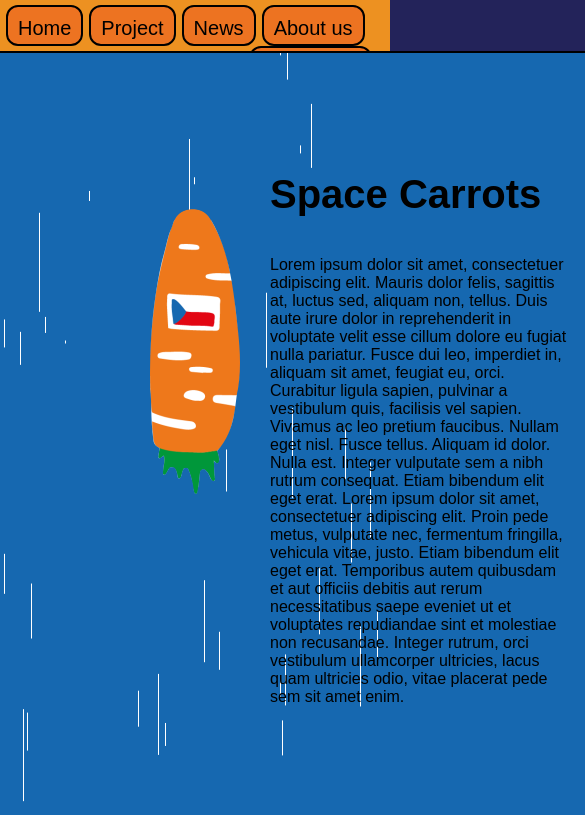
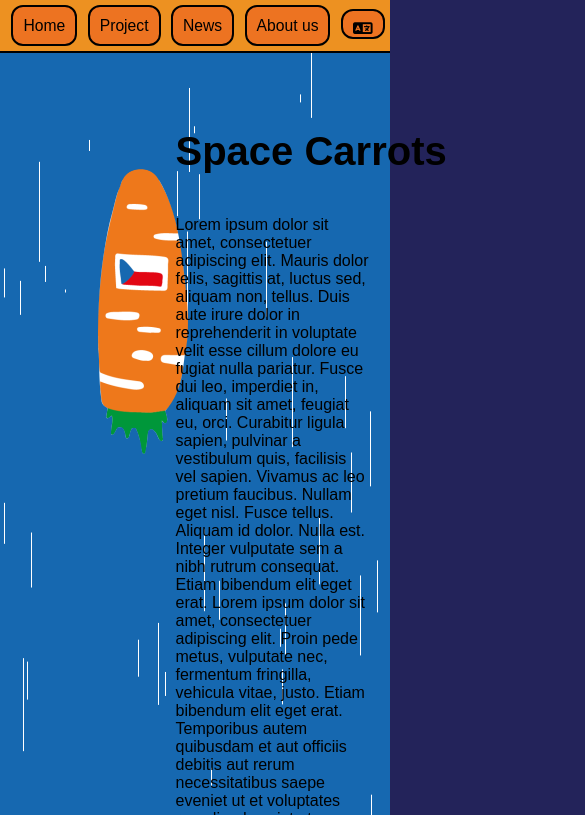
Before and after one commit to B1azA/space-carrots, a plain HTML site: page index.html in a window 390 px wide. Shown: the top 815 px of the page, 585 px wide, since content can reach past the window. Drawn offline with Linux system fonts and the light colour scheme; a web font is replaced by a local one.

Commit message:
mobile optimisation

```diff
--- a/index.html
+++ b/index.html
@@ -4,12 +4,14 @@
 		<meta charset="UTF-8" />
 		<meta http-equiv="X-UA-Compatible" content="IE=edge" />
 		<meta name="viewport" content="width=device-width, initial-scale=1.0" />
+		<meta name="viewport" content="minimum-scale=1">
 		<link rel="stylesheet" href="style.css" />
 
 		<link rel="preconnect" href="https://fonts.googleapis.com">
 		<link rel="preconnect" href="https://fonts.gstatic.com" crossorigin>
 		<link rel="icon" href="images/Logo_SC.ico">
 		<link href="https://fonts.googleapis.com/css2?family=Finlandica:ital,wght@1,500&display=swap" rel="stylesheet">
+		<script src="https://kit.fontawesome.com/2695b1b3df.js" crossorigin="anonymous"></script>
 
 		<title>Space Carrots</title>
 	</head>
@@ -20,7 +22,7 @@
 			<button id="project_btn">Project</button>
 			<button id="news_btn">News</button>
 			<button id="about_btn">About us</button>
-			<button id="language_btn">Language</button>
+			<button id="language_btn"><i class="fa-solid fa-language"></i></button>
 		</div>
 
 		<section id="home">
--- a/index.js
+++ b/index.js
@@ -33,9 +33,9 @@ about_btn.onclick = function() {
 
 let language_menu = document.createElement("language_menu");
 
-language_btn.onclick = function() {
-    document.appendChild(language_menu);
-}
+// language_btn.onclick = function() {
+//     document.appendChild(language_menu);
+// }
 
 function stars() {
     let count = 75;
--- a/style.css
+++ b/style.css
@@ -10,10 +10,11 @@ body {
 }
 
 :root {
-    --menu-height: 6vh;
-    --menu-min-height: 50px;
-    --home-min-height: 250px;
-    --min-width: 600px;
+    --menu-height: 6%;
+    --menu-min-height: 0;
+    --home-min-height: 0;
+    --min-width: 100vw;
+    --width: 100%;
     --space-color: rgb(22, 104, 176);
     --background-color: rgb(35, 35, 90);
 }
@@ -21,12 +22,12 @@ body {
 #menu {
     position: fixed;
     top: 0;
-    width: 100vw;
+    width: var(--width);
     height: var(--menu-height);
-    min-height: var(--menu-min-height);
+    min-height: 0;
     background-color: rgb(237, 145, 33);
     overflow: hidden;
-    z-index: 999;
+    z-index: 100;
     border-bottom: 2px solid black;
     text-align: center;
     /* border-radius: 12px; */
@@ -34,13 +35,12 @@ body {
 
 #menu button {
     position: relative;
-    float: left;
     color: #000000;
     text-align: center;
     padding: 10px;
     margin-left: 6px;
     text-decoration: none;
-    font-size: 20px;
+    font-size: 98%;
     border: 2px solid black;
     background-color: rgb(237, 115, 33);
     border-radius: 12px;
@@ -53,17 +53,19 @@ body {
 }
 
 #menu #language_btn {
-    float: right;
-    padding-right: 20px;
-    margin-left: 0px;
-    margin-right: 18px;
+    position: relative;
+    padding: 10;
+    line-height: 100%;
+    right: 0;
+    height: 60%;
+    top: 15%;
 }
 
 #home {
     position: relative;
     top: var(--menu-height);
-    width: 100vw;
-    height: 94vh;
+    width: var(--width);
+    height: 100vh;
     min-height: var(--home-min-height);
     min-width: var(--min-width);
     background-color: var(--space-color);
@@ -137,7 +139,7 @@ section {
 #project {
     position: relative;
     top: var(--menu-height);
-    width: 100vw;
+    width: var(--width);
     height: 50vh;
     background-color: var(--background-color);
     z-index: 1;
@@ -147,6 +149,7 @@ section {
     position: relative;
     top: var(--menu-height);
     height: 50vh;
+    width: var(--width);
     background-color: blue;
 }
 
@@ -154,4 +157,5 @@ section {
     position: relative;
     top: var(--menu-height);
     height: 50vh;
+    width: var(--width);
 }
```
